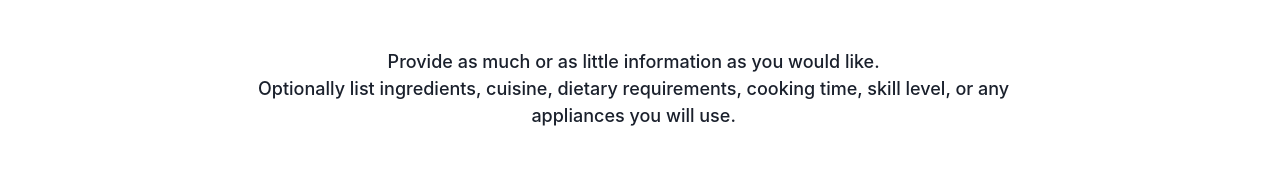
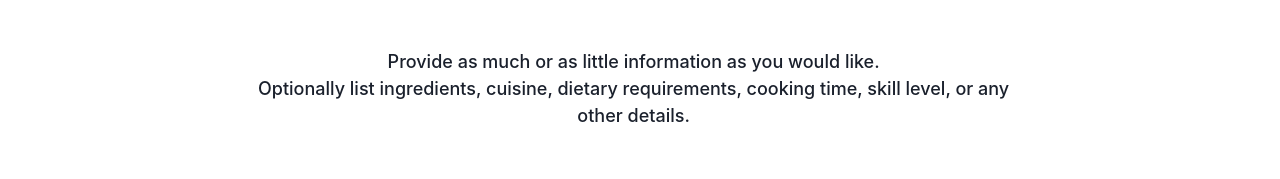
Before and after one commit to chris-royall/ai-recipe-generator, a React (Vite) app: page / in a window 1280 px wide. Shown: the part 202-381 px from the top of the page. Built offline with nearby package versions, Linux system fonts and the light colour scheme; no server answers; what @aws-amplify/ui-react, aws-amplify would draw is missing.

Commit message:
Text change

```diff
--- a/src/App.tsx
+++ b/src/App.tsx
@@ -92,7 +92,7 @@ function App() {
         </h1>
         <p className="description">
         Provide as much or as little information as you would like.<br/>
-        Optionally list ingredients, cuisine, dietary requirements, cooking time, skill level, or any appliances you will use.
+        Optionally list ingredients, cuisine, dietary requirements, cooking time, skill level, or any other details.
         </p>
       </div>
       <form onSubmit={onSubmit} className="form-container">
```
